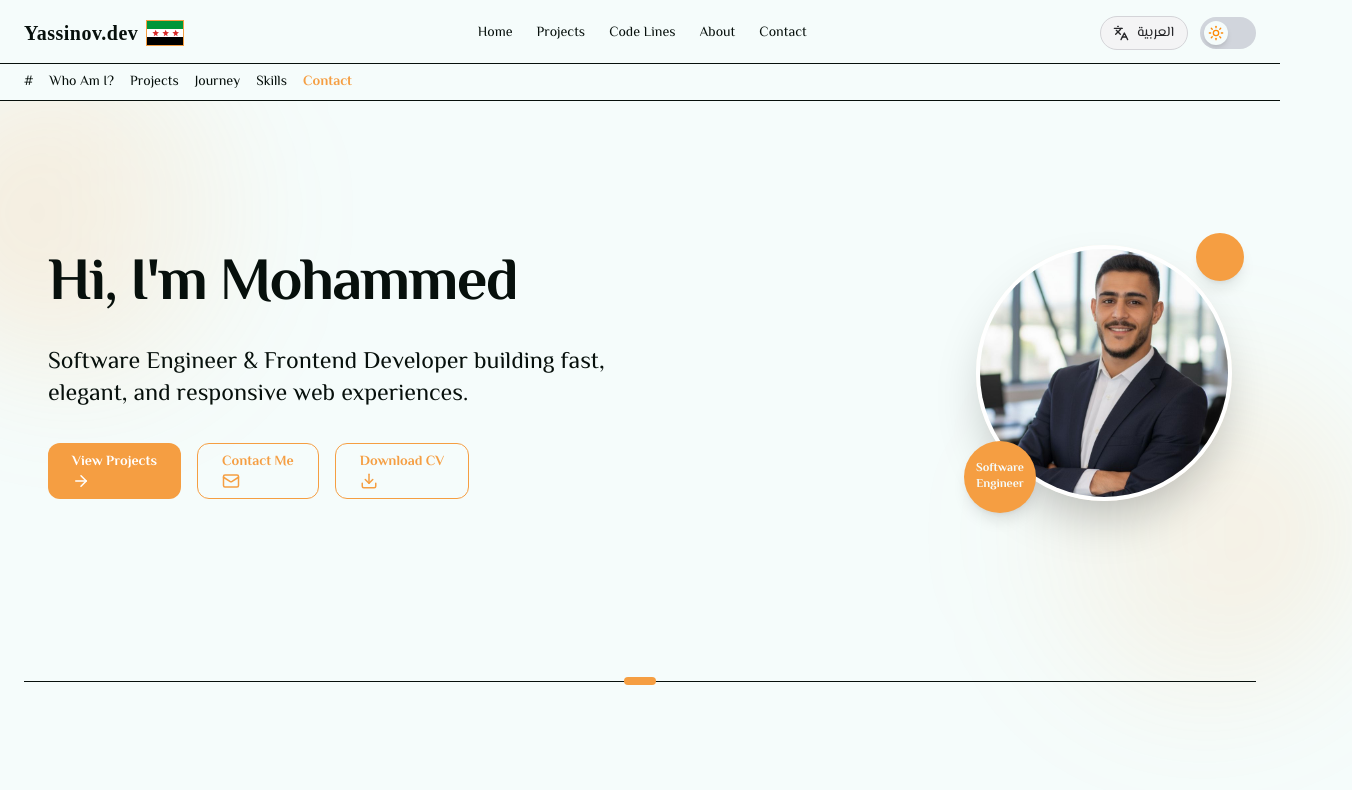
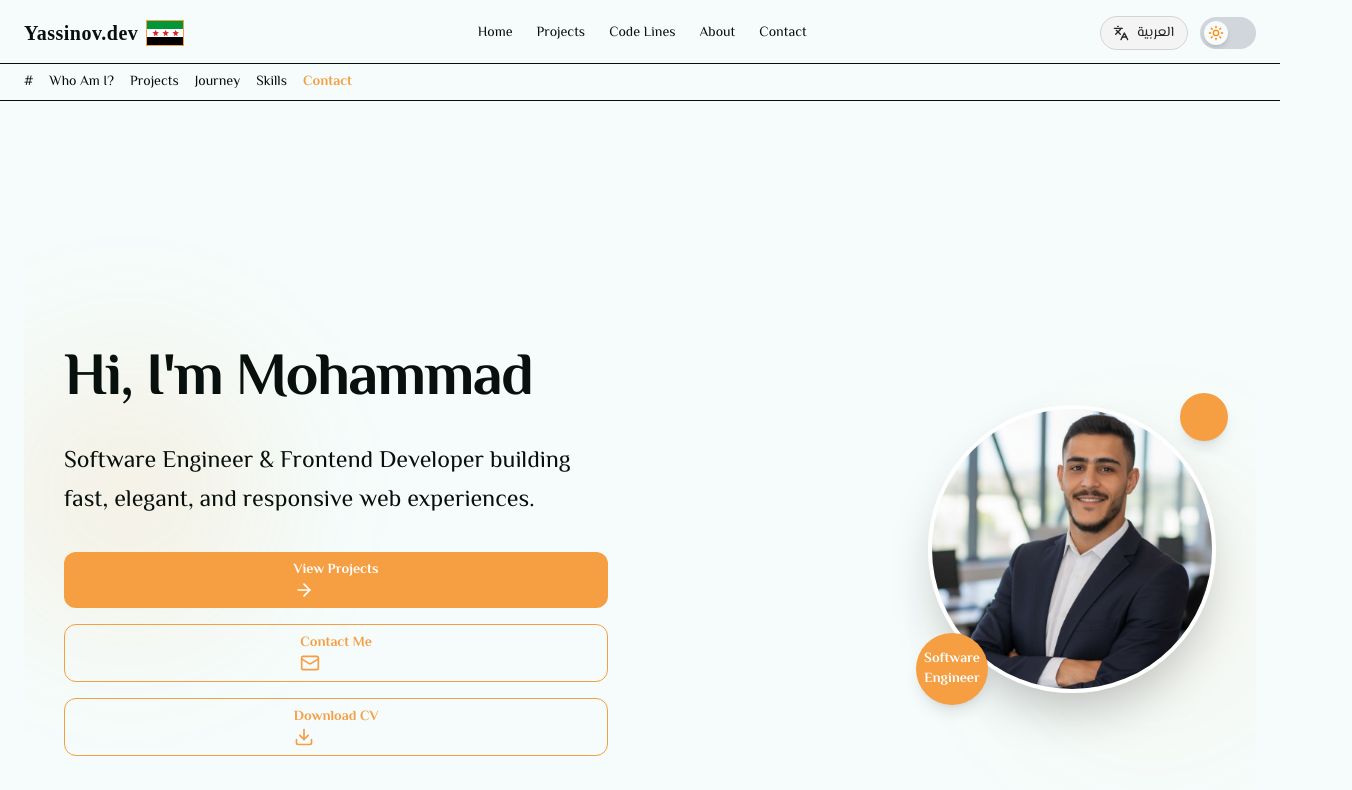
Before and after one commit to Yassinov7/crafted-by-yassine, a Next.js app: page /en in a window 1280 px wide. Shown: the top 790 px of the page, 1352 px wide, since content can reach past the window. Built offline with nearby package versions, Linux system fonts and the light colour scheme.

Commit message:
new contacts

```diff
--- a/src/app/[lang]/page.jsx
+++ b/src/app/[lang]/page.jsx
@@ -16,7 +16,7 @@ export async function generateMetadata({ params }) {
       ? 'الصفحة الرئيسية للموقع الشخصي الخاص ب م.محمد ياسين'
       : "Homepage of Eng. Mohammad Yassine's portfolio",
     openGraph: {
-    title: isAr ? 'بورتفوليو محمد ياسين' : 'Mohammad Yassine Portfolio',
+      title: isAr ? 'الموقع الشخصي الخاص بالمهندس محمد ياسين' : 'Engineer Mohammad Yassine Personal Portfolio',
       description: isAr
         ? 'تعرف على مشاريعي ومهاراتي'
         : 'Explore my projects and skills',
--- a/src/components/about/GoalSection.jsx
+++ b/src/components/about/GoalSection.jsx
@@ -45,7 +45,7 @@ export default function GoalSection({ lang }) {
                         <FaGithub />
                     </a>
                     <a
-                        href="https://www.linkedin.com/in/mohammed-yassine-70499921a"
+                        href="https://www.linkedin.com/in/yassinov"
                         target="_blank"
                         rel="noopener noreferrer"
                         className="hover:opacity-80 hover:text-blue-500 transition transform  shadow-md"
@@ -53,7 +53,7 @@ export default function GoalSection({ lang }) {
                         <FaLinkedin />
                     </a>
                     <a
-                        href={`https://wa.me/963935787445?text=${encodeURIComponent(message)}`}
+                        href={`https://wa.me/963998246359?text=${encodeURIComponent(message)}`}
                         target="_blank"
                         rel="noopener noreferrer"
                         className="hover:opacity-80 hover:text-green-500 transition transform  shadow-md"
@@ -61,7 +61,7 @@ export default function GoalSection({ lang }) {
                         <FaWhatsapp />
                     </a>
                     <a
-                        href="https://instagram.com/mhmmdyassine"
+                        href="https://instagram.com/yassinov.dev"
                         target="_blank"
                         rel="noopener noreferrer"
                         className="hover:opacity-80 hover:text-[#E1306C] transition transform  shadow-md"
--- a/src/components/homepage/ContactSection.jsx
+++ b/src/components/homepage/ContactSection.jsx
@@ -41,7 +41,7 @@ export default function ContactSection({ lang }) {
               <FaGithub size={30} />
             </a>
             <a
-              href="https://www.linkedin.com/in/mohammed-yassine-70499921a"
+              href="https://www.linkedin.com/in/yassinov"
               target="_blank"
               rel="noopener noreferrer"
               className="hover:scale-110 hover:text-blue-500 transition transform bg-accent p-3 rounded-full shadow-md"
@@ -49,7 +49,7 @@ export default function ContactSection({ lang }) {
               <FaLinkedin size={30} />
             </a>
             <a
-              href={`https://wa.me/963935787445?text=${encodeURIComponent(message)}`}
+              href={`https://wa.me/963998246359?text=${encodeURIComponent(message)}`}
               target="_blank"
               rel="noopener noreferrer"
               className="hover:scale-110 hover:text-green-500 transition transform bg-accent p-3 rounded-full shadow-md"
@@ -57,7 +57,7 @@ export default function ContactSection({ lang }) {
               <FaWhatsapp size={30} />
             </a>
             <a
-              href="https://instagram.com/mhmmdyassine"
+              href="https://instagram.com/yassinov.dev"
               target="_blank"
               rel="noopener noreferrer"
               className="hover:scale-110 hover:text-[#E1306C] transition transform bg-accent p-3 rounded-full shadow-md"
--- a/src/components/homepage/HeroSection.jsx
+++ b/src/components/homepage/HeroSection.jsx
@@ -11,77 +11,90 @@ export default function HeroSection({ lang }) {
 
   return (
     <FadeInSection>
-      <section
-        id="hero"
-        className="w-full px-6 py-24 flex flex-col-reverse lg:flex-row items-center justify-between gap-16 max-w-7xl mx-auto relative"
-      >
+      <section id="hero" className="min-h-screen flex items-center justify-center px-4 sm:px-6 lg:px-8 py-12 md:py-20 relative overflow-hidden">
         {/* Background accent circles - repositioned for better balance */}
-        <div className="absolute -top-24 -left-24 w-80 h-80 bg-gradient-to-r from-accent/20 to-accent/5 rounded-full blur-3xl pointer-events-none -z-10"></div>
-        <div className="absolute -bottom-24 -right-24 w-80 h-80 bg-gradient-to-l from-accent/15 to-accent/5 rounded-full blur-3xl pointer-events-none -z-10"></div>
+        <div className="absolute top-1/4 -left-10 w-72 h-72 bg-accent/10 rounded-full blur-3xl"></div>
+        <div className="absolute bottom-1/4 -right-10 w-72 h-72 bg-accent/5 rounded-full blur-3xl"></div>
 
+        <div className="container mx-auto max-w-6xl">
+          <div className="flex flex-col lg:flex-row items-center gap-8 md:gap-12 lg:gap-16">
             {/* Text Content */}
-        <div className="flex-1 text-center lg:text-left space-y-8 z-10">
-          <div className="space-y-6">
-            <h1 className="text-4xl sm:text-5xl md:text-6xl font-extrabold leading-tight tracking-tight">
-              {isAr ? 'مرحبًا، أنا محمد' : "Hi, I'm Mohammed"}
+            <div className="flex-1 text-center lg:text-left space-y-6 md:space-y-8 z-10 order-2 lg:order-1">
+              <div className="space-y-4 md:space-y-6">
+                <h1 className="text-3xl sm:text-4xl md:text-5xl lg:text-6xl font-extrabold leading-tight tracking-tight">
+                  {isAr ? 'مرحبًا، أنا محمد' : "Hi, I'm Mohammad"}
                 </h1>
-
-            <p className="text-xl md:text-2xl text-muted-foreground max-w-2xl mx-auto lg:mx-0">
+                <p className="text-lg sm:text-xl md:text-2xl text-muted-foreground max-w-2xl mx-auto lg:mx-0 leading-relaxed">
                   {isAr
                     ? 'مهندس برمجيات ومطور واجهات أمامية، أصمم تجارب ويب سريعة، أنيقة، ومتجاوبة.'
                     : 'Software Engineer & Frontend Developer building fast, elegant, and responsive web experiences.'}
                 </p>
               </div>
 
-          <div className="flex justify-center md:justify-start gap-4 flex-wrap mt-4">
-            <Button as="a" href="#projects" className="flex items-center gap-2">
+              {/* Buttons - Improved responsive behavior */}
+              <div className="flex flex-col xs:flex-row justify-center lg:justify-start gap-3 md:gap-4 flex-wrap mt-6">
+                <Button
+                  as="a"
+                  href="#projects"
+                  className="flex items-center gap-2 justify-center px-6 w-full xs:w-auto"
+                  size="lg"
+                >
                   {isAr ? 'شاهد مشاريعي' : 'View Projects'}
-              <ArrowRight size={18} />
+                  <ArrowRight size={20} className={isAr ? "rotate-180" : ""} />
                 </Button>
-
-            <Button as="a" href="#contact" variant="outline" className="flex items-center gap-2">
+                <Button
+                  as="a"
+                  href="#contact"
+                  variant="outline"
+                  className="flex items-center gap-2 justify-center px-6 w-full xs:w-auto"
+                  size="lg"
+                >
                   {isAr ? 'تواصل معي' : 'Contact Me'}
-              <Mail size={18} />
+                  <Mail size={20} />
                 </Button>
-
                 <Button
                   as="a"
                   href="/MY-CV.pdf"
                   download
                   variant="outline"
-              className="flex items-center gap-2"
+                  className="flex items-center gap-2 justify-center px-6 w-full xs:w-auto"
+                  size="lg"
                 >
                   {isAr ? 'تحميل السيرة الذاتية' : 'Download CV'}
-              <Download size={18} />
+                  <Download size={20} />
                 </Button>
               </div>
             </div>
 
             {/* Avatar Section with enhanced design */}
-        <div className="flex-1 flex justify-center lg:justify-end relative z-10">
+            <div className="flex-1 flex justify-center lg:justify-end relative z-10 order-1 lg:order-2 mb-8 lg:mb-0">
               <div className="relative">
                 {/* Outer ring with subtle animation */}
                 <div className="absolute inset-0 w-full h-full rounded-full border-2 border-accent/20 animate-pulse"></div>
 
                 {/* Main avatar container with enhanced shadow */}
-            <div className="relative w-56 h-56 md:w-64 md:h-64 rounded-full overflow-hidden shadow-2xl border-4 border-white dark:border-background">
+                <div className="relative w-56 h-56 sm:w-64 sm:h-64 md:w-72 md:h-72 rounded-full overflow-hidden shadow-2xl border-4 border-white dark:border-background">
                   <Image
                     src="/Mohammad-Yassine.jpg"
                     alt="Mohammad Yassine Avatar"
                     fill
-                sizes="(max-width: 768px) 224px, 256px"
+                    sizes="(max-width: 640px) 192px, (max-width: 768px) 224px, 256px"
                     className="object-cover"
                     priority
                   />
                 </div>
 
-            {/* Floating tech elements for modern touch */}
-            <div className="absolute -top-3 -right-3 w-12 h-12 rounded-full bg-accent flex items-center justify-center shadow-lg">
-              <div className="w-3 h-3 rounded-full bg-white animate-ping"></div>
+                {/* Floating tech elements - hidden on mobile, visible on tablet and up */}
+                <div className="absolute -top-2 -right-2 sm:-top-3 sm:-right-3 w-10 h-10 sm:w-12 sm:h-12 rounded-full bg-accent flex items-center justify-center shadow-lg">
+                  <div className="w-2 h-2 sm:w-3 sm:h-3 rounded-full bg-white animate-ping"></div>
                 </div>
 
-            <div className="absolute -bottom-3 -left-3 w-18 h-18 rounded-full bg-accent flex items-center justify-center shadow-lg">
-              <div className="text-background font-bold text-xs text-center">{isAr ? 'مهندس برمجيات' : 'Software Engineer'}</div>
+                <div className="absolute -bottom-2 -left-2 sm:-bottom-3 sm:-left-3 w-16 h-16 sm:w-18 sm:h-18 rounded-full bg-accent flex items-center justify-center shadow-lg">
+                  <div className="text-background font-bold text-xs sm:text-sm text-center px-1">
+                    {isAr ? 'مهندس برمجيات' : 'Software Engineer'}
+                  </div>
+                </div>
+              </div>
             </div>
           </div>
         </div>
--- a/src/components/layout/Footer.jsx
+++ b/src/components/layout/Footer.jsx
@@ -13,9 +13,9 @@ export default function Footer({ lang }) {
 
   const social = [
     { href: 'https://github.com/Yassinov7', icon: <Github size={20} /> },
-    { href: 'https://www.linkedin.com/in/mohammed-yassine-70499921a', icon: <Linkedin size={20} /> },
+    { href: 'https://www.linkedin.com/in/yassinov', icon: <Linkedin size={20} /> },
     { href: 'mailto:02m.yassine@gmail.com', icon: <Mail size={20} /> },
-    { href: 'https://instagram.com/mhmmdyassine', icon: <Instagram size={20} /> },
+    { href: 'https://instagram.com/yassinov.dev', icon: <Instagram size={20} /> },
   ];
 
   return (
```
Also changed, not shown: src/components/contact/ContactSectionForm.jsx (+4 -4 lines), src/lib/projects.js, 1 other file (tests, documents, lock files or other folders). Lines whose indentation alone changed are shown as unchanged.
